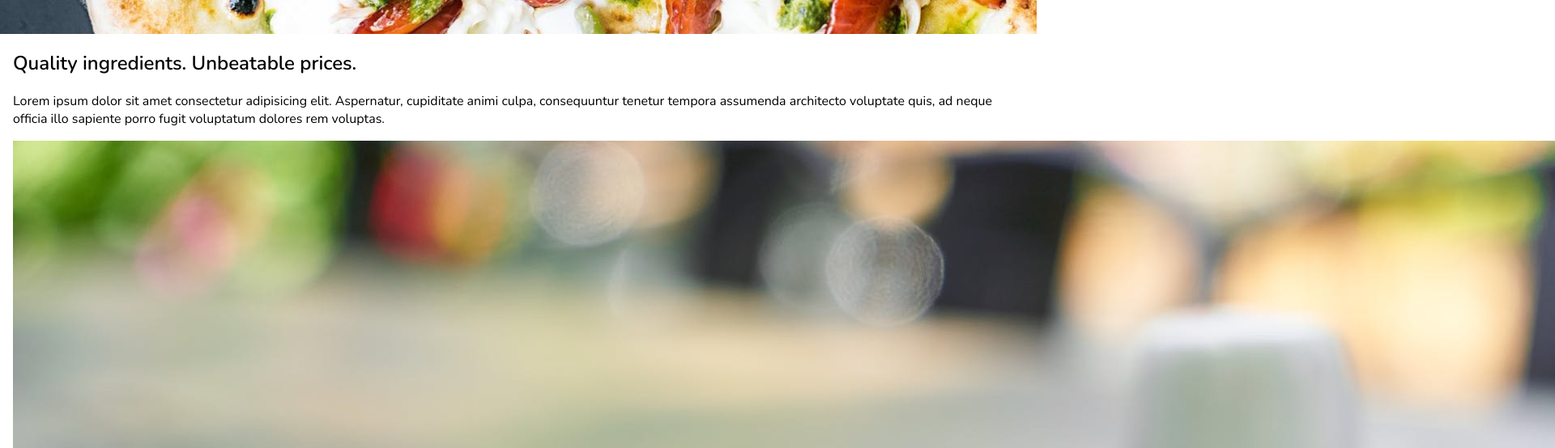
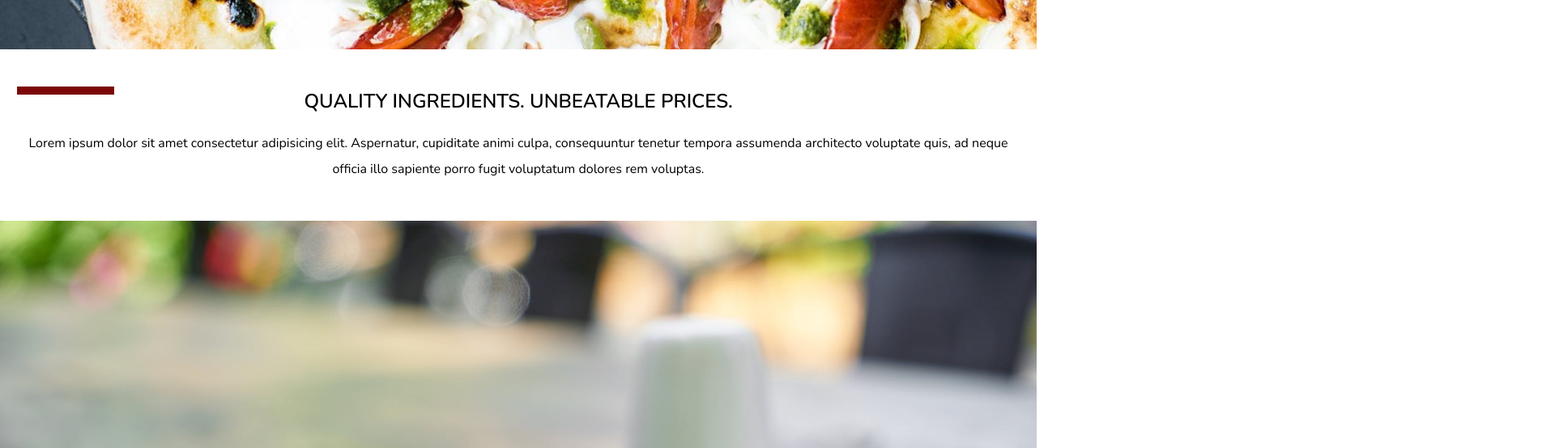
Before and after one commit to kmitova/pizza, a plain HTML site: page index.html in a window 1280 px wide. Shown: the part 642-1196 px from the top of the page at 81% size, 1920 px wide, since content can reach past the window. Drawn offline with nearby package versions, Linux system fonts and the light colour scheme.

Commit message:
Update main.css

```diff
--- a/main.css
+++ b/main.css
@@ -109,3 +109,39 @@ input[type=button] {
   font-size: 1.3em;
   cursor: pointer;
 }
+input[type=button]:hover {
+  background-color: rgb(109, 6, 6);
+}
+
+.heading {
+  margin: 0;
+}
+
+.right-col {
+  text-align: center;
+  margin: 3em 1em;
+}
+
+h2 {
+  text-transform: uppercase;
+  position: relative;
+}
+h2::before {
+  content: "";
+  position: absolute;
+  width: 5em;
+  background: rgb(124, 7, 7);
+  height: .4em;
+  bottom: 1em;
+  left: .5em;
+  z-index: -1;
+  margin-left: -.3em;
+}
+
+p {
+  line-height: 2em;
+}
+
+img {
+  width: 100%;
+}
```
